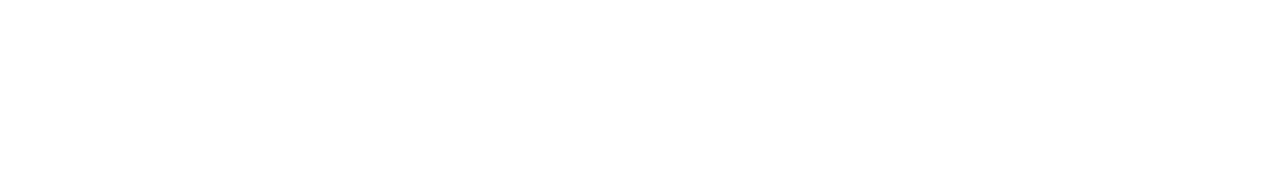
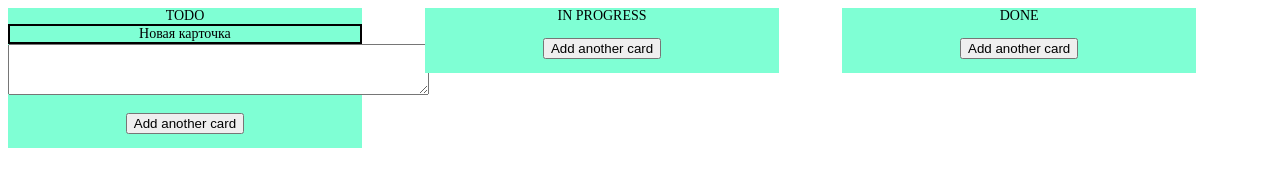
Before and after one commit to lomachenko84/mouse, a website built with webpack: page src/index.html in a window 1280 px wide. Built offline with nearby package versions, Linux system fonts and the light colour scheme.

Commit message:
mouse 1.1

```diff
--- a/src/css/style.css
+++ b/src/css/style.css
@@ -1,3 +1,22 @@
-body {
-  color: #999;
+.tables {
+  display: flex;
+  flex-direction: row;
+  flex-wrap: wrap;
+  width: 100%;
+  column-count: 3;
+  font-size: 0;
 }
+.tables-item {
+  display: inline-block;
+  flex-direction: column;
+  width: 28%;
+  height: 100%;
+  vertical-align: top;
+  background: aquamarine;
+  margin-right: 5%;
+  font-size: 14px;
+  text-align: center;
+}
+.id {
+  border: 2px solid black;
+}
--- a/src/index.html
+++ b/src/index.html
@@ -1,11 +1,36 @@
 <!DOCTYPE html>
 <html lang="en">
+
 <head>
   <meta charset="UTF-8">
   <meta name="viewport" content="width=device-width, initial-scale=1.0">
   <meta http-equiv="X-UA-Compatible" content="ie=edge">
   <title>Document</title>
 </head>
+
 <body>
+
+  <div class="tables">
+    <div class="tables-item">
+      TODO
+      <div class="cards">
+      <div class="id">Новая карточка</div>
+      </div>
+      <div class="pole">
+        <textarea name="text" cols="50" rows="3"></textarea>
+      </div>
+      <p><input type="button" value="Add another card"></p>
+    </div>
+    <div class="tables-item">
+      IN PROGRESS
+      <p><input type="button" value="Add another card"></p>
+    </div>
+    <div class="tables-item">
+      DONE
+      <p><input type="button" value="Add another card"></p>
+    </div>
+
+
 </body>
+
 </html>
--- a/src/js/app.js
+++ b/src/js/app.js
@@ -1,25 +1,9 @@
-const obj = { name: 'мечник', health: 10, level: 2, attack: 80, defence: 40 }
+const button = document.querySelector(".button")
+console.log(button);
+const widget = document.querySelector(".widget")
 
-export function orderByProps(e, y) {
-let arr = [];
-    for (const prop in e) {
 
-        let user = {
-            key: prop,
-            value: e[prop],
-
-        }
-        arr.push(user);
-    }
-
-    for (let i=y.length-1; i>=0; i--){
-        let elem = arr.find((obj) => obj.key === y[i])
-        let index = arr.indexOf(elem);
-        if (index != 0 && index !=-1){
-            arr.splice (index, 1);
-            arr.unshift(elem);
-        }
-
-    }
-    return arr;
-}
+button.addEventListener('click', function (e) {
+  e.preventDefault();
+  widget.classList.toggle("widget_active")
+})
```
Also changed, not shown: 2 other files.
